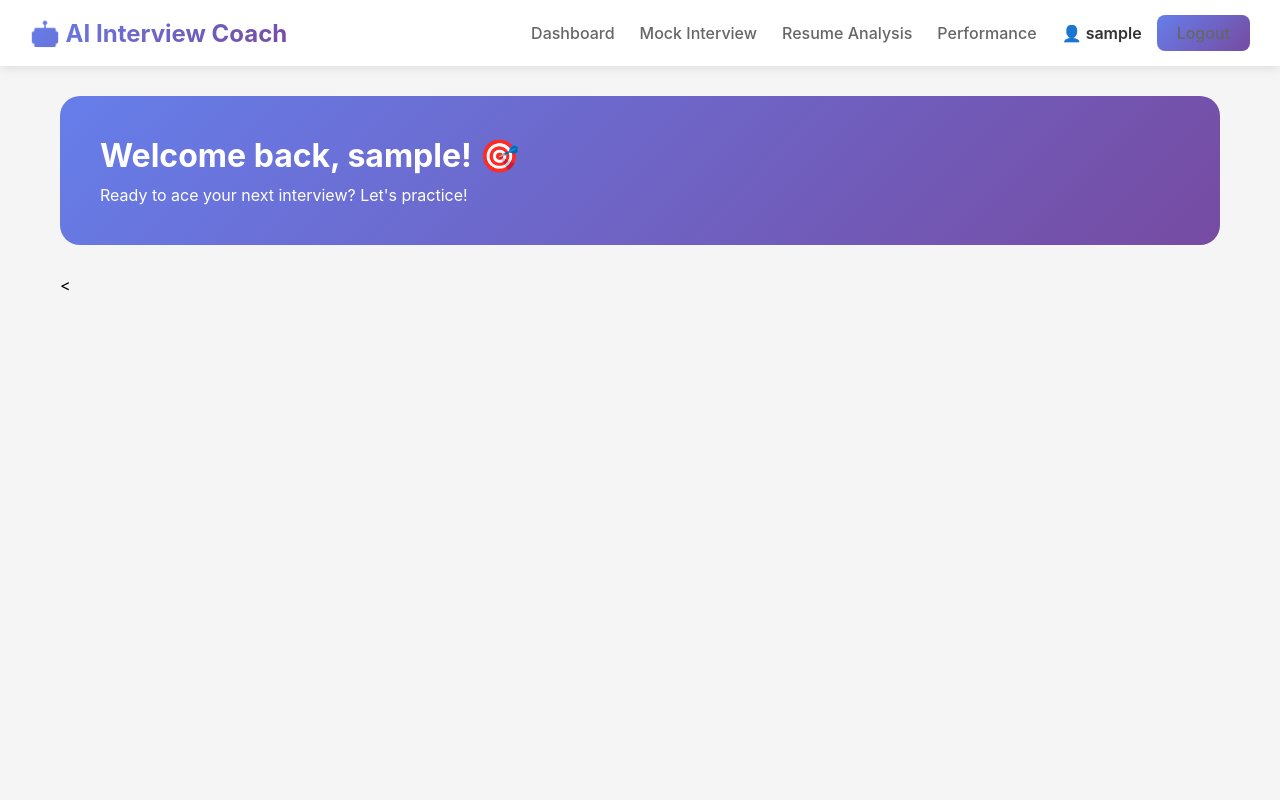
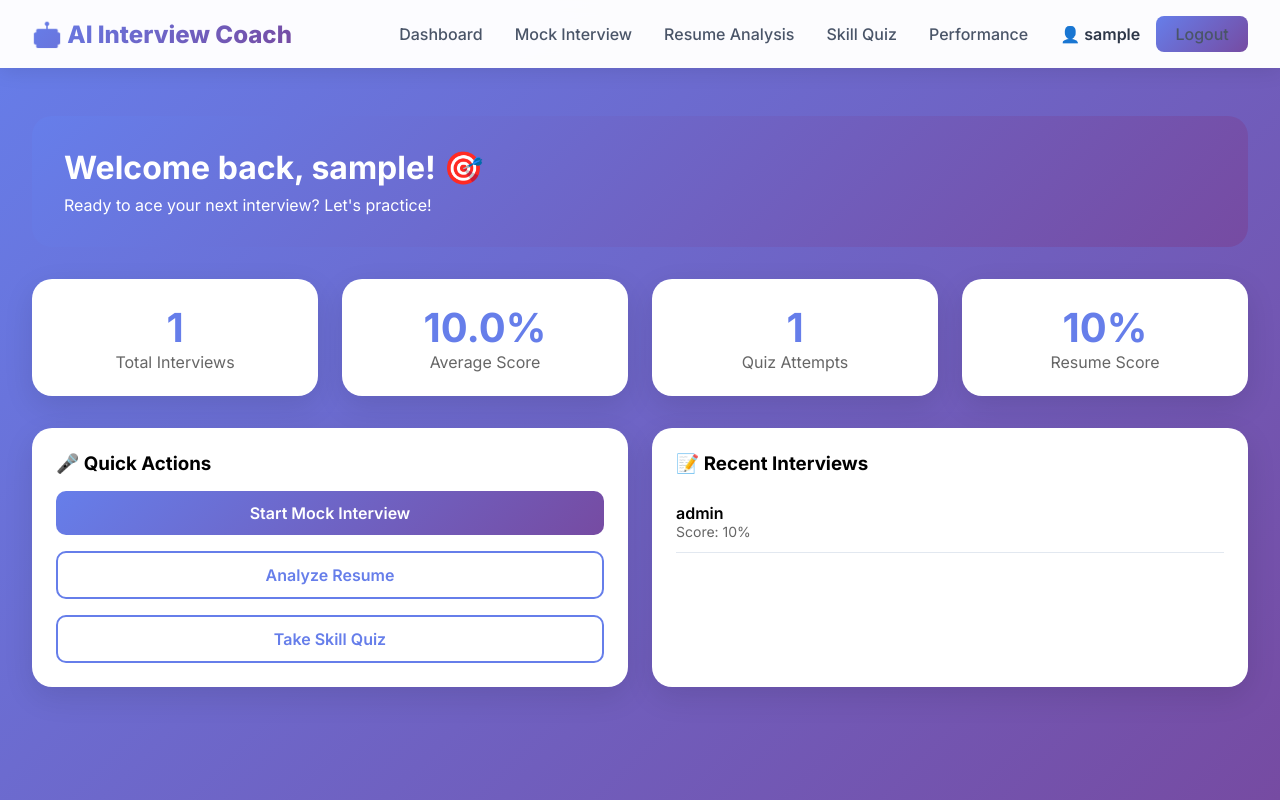
Before and after one commit to devanshsinghtomar/AI-interview-coach-module, a Flask app: page /dashboard in a window 1280 px wide. Run offline with Flask 3, Linux system fonts and the light colour scheme; a user stored in the database is signed in; tables that the repository leaves empty hold one stand-in row (values such as "Sample post").

Commit message:
Update dashboard.html

```diff
--- a/templates/dashboard.html
+++ b/templates/dashboard.html
@@ -1,255 +1,56 @@
-<!DOCTYPE html>
-<html lang="en">
-<head>
-    <meta charset="UTF-8">
-    <meta name="viewport" content="width=device-width, initial-scale=1.0">
-    <title>Dashboard - AI Interview Coach</title>
-    <style>
-        * {
-            margin: 0;
-            padding: 0;
-            box-sizing: border-box;
-        }
+{% extends "base.html" %}
 
-        body {
-            font-family: -apple-system, BlinkMacSystemFont, 'Segoe UI', Roboto, sans-serif;
-            background: #f5f5f5;
-        }
+{% block title %}Dashboard - AI Interview Coach{% endblock %}
 
-        .navbar {
-            background: white;
-            box-shadow: 0 2px 10px rgba(0,0,0,0.1);
-            padding: 15px 30px;
-            display: flex;
-            justify-content: space-between;
-            align-items: center;
-            position: sticky;
-            top: 0;
-            z-index: 100;
-        }
+{% block content %}
+<div>
+    <div style="background: linear-gradient(135deg, #667eea 0%, #764ba2 100%); border-radius: 20px; padding: 2rem; color: white; margin-bottom: 2rem;">
+        <h1 style="font-size: 2rem; margin-bottom: 0.5rem;">Welcome back, {{ current_user.username }}! 🎯</h1>
+        <p>Ready to ace your next interview? Let's practice!</p>
+    </div>
 
-        .logo {
-            font-size: 24px;
-            font-weight: bold;
-            background: linear-gradient(135deg, #667eea 0%, #764ba2 100%);
-            -webkit-background-clip: text;
-            background-clip: text;
-            color: transparent;
-        }
+    <div style="display: grid; grid-template-columns: repeat(auto-fit, minmax(250px, 1fr)); gap: 1.5rem; margin-bottom: 2rem;">
+        <div class="card" style="text-align: center;">
+            <div style="font-size: 2.5rem; font-weight: bold; color: #667eea;">{{ total_interviews }}</div>
+            <div style="color: #666;">Total Interviews</div>
+        </div>
+        <div class="card" style="text-align: center;">
+            <div style="font-size: 2.5rem; font-weight: bold; color: #667eea;">{{ avg_score }}%</div>
+            <div style="color: #666;">Average Score</div>
+        </div>
+        <div class="card" style="text-align: center;">
+            <div style="font-size: 2.5rem; font-weight: bold; color: #667eea;">{{ quiz_count }}</div>
+            <div style="color: #666;">Quiz Attempts</div>
+        </div>
+        <div class="card" style="text-align: center;">
+            <div style="font-size: 2.5rem; font-weight: bold; color: #667eea;">{{ resume_score }}%</div>
+            <div style="color: #666;">Resume Score</div>
+        </div>
+    </div>
 
-        .nav-links {
-            display: flex;
-            gap: 25px;
-            align-items: center;
-        }
-
-        .nav-links a {
-            text-decoration: none;
-            color: #666;
-            font-weight: 500;
-            transition: color 0.3s;
-        }
-
-        .nav-links a:hover {
-            color: #667eea;
-        }
-
-        .user-info {
-            display: flex;
-            align-items: center;
-            gap: 15px;
-        }
-
-        .username {
-            font-weight: 600;
-            color: #333;
-        }
-
-        .logout-btn {
-            background: linear-gradient(135deg, #667eea 0%, #764ba2 100%);
-            color: white;
-            padding: 8px 20px;
-            border-radius: 8px;
-            text-decoration: none;
-            font-weight: 500;
-        }
-
-        .container {
-            max-width: 1200px;
-            margin: 30px auto;
-            padding: 0 20px;
-        }
-
-        .welcome-card {
-            background: linear-gradient(135deg, #667eea 0%, #764ba2 100%);
-            color: white;
-            padding: 40px;
-            border-radius: 20px;
-            margin-bottom: 30px;
-        }
-
-        .welcome-card h1 {
-            font-size: 32px;
-            margin-bottom: 10px;
-        }
-
-        .stats {
-            display: grid;
-            grid-template-columns: repeat(auto-fit, minmax(280px, 1fr));
-            gap: 25px;
-            margin-bottom: 40px;
-        }
-
-        .stat-card {
-            background: white;
-            padding: 30px;
-            border-radius: 15px;
-            text-align: center;
-            box-shadow: 0 2px 10px rgba(0,0,0,0.05);
-            transition: transform 0.3s;
-        }
-
-        .stat-card:hover {
-            transform: translateY(-5px);
-            box-shadow: 0 10px 30px rgba(0,0,0,0.1);
-        }
-
-        .stat-number {
-            font-size: 42px;
-            font-weight: bold;
-            color: #667eea;
-            margin-bottom: 10px;
-        }
-
-        .stat-label {
-            color: #666;
-            font-size: 14px;
-            text-transform: uppercase;
-            letter-spacing: 1px;
-        }
-
-        .action-buttons {
-            display: flex;
-            gap: 20px;
-            margin-bottom: 40px;
-            flex-wrap: wrap;
-        }
-
-        .btn {
-            padding: 12px 30px;
-            border: none;
-            border-radius: 10px;
-            font-size: 16px;
-            font-weight: 600;
-            cursor: pointer;
-            text-decoration: none;
-            display: inline-block;
-            transition: transform 0.2s;
-        }
-
-        .btn-primary {
-            background: linear-gradient(135deg, #667eea 0%, #764ba2 100%);
-            color: white;
-        }
-
-        .btn-secondary {
-            background: white;
-            color: #667eea;
-            border: 2px solid #667eea;
-        }
-
-        .btn-primary:hover, .btn-secondary:hover {
-            transform: translateY(-2px);
-        }
-
-        .section-title {
-            font-size: 24px;
-            margin-bottom: 20px;
-            color: #333;
-        }
-
-        .interview-list {
-            background: white;
-            border-radius: 15px;
-            overflow: hidden;
-            box-shadow: 0 2px 10px rgba(0,0,0,0.05);
-        }
-
-        .interview-item {
-            padding: 18px 25px;
-            border-bottom: 1px solid #e0e0e0;
-            display: flex;
-            justify-content: space-between;
-            align-items: center;
-            transition: background 0.3s;
-        }
-
-        .interview-item:hover {
-            background: #f8f9fa;
-        }
-
-        .interview-info h4 {
-            margin-bottom: 5px;
-            color: #333;
-        }
-
-        .interview-info small {
-            color: #999;
-        }
-
-        .score-badge {
-            background: #667eea;
-            color: white;
-            padding: 5px 15px;
-            border-radius: 20px;
-            font-weight: bold;
-            font-size: 14px;
-        }
-
-        @media (max-width: 768px) {
-            .navbar {
-                flex-direction: column;
-                gap: 15px;
-            }
-
-            .nav-links {
-                flex-wrap: wrap;
-                justify-content: center;
-            }
-
-            .stats {
-                grid-template-columns: 1fr;
-            }
-
-            .action-buttons {
-                flex-direction: column;
-            }
-
-            .btn {
-                text-align: center;
-            }
-        }
-    </style>
-</head>
-<body>
-    <nav class="navbar">
-        <div class="logo">🤖 AI Interview Coach</div>
-        <div class="nav-links">
-            <a href="/dashboard">Dashboard</a>
-            <a href="/start-interview">Mock Interview</a>
-            <a href="/resume">Resume Analysis</a>
-            <a href="/performance">Performance</a>
-            <div class="user-info">
-                <span class="username">👤 {{ current_user.username }}</span>
-                <a href="/logout" class="logout-btn">Logout</a>
+    <div style="display: grid; grid-template-columns: repeat(auto-fit, minmax(300px, 1fr)); gap: 1.5rem;">
+        <div class="card">
+            <h3 style="margin-bottom: 1rem;">🎤 Quick Actions</h3>
+            <div style="display: flex; flex-direction: column; gap: 1rem;">
+                <a href="/mock-interview" class="btn btn-primary" style="text-align: center;">Start Mock Interview</a>
+                <a href="/resume-analysis" class="btn btn-secondary" style="text-align: center;">Analyze Resume</a>
+                <a href="/skill-quiz" class="btn btn-secondary" style="text-align: center;">Take Skill Quiz</a>
             </div>
         </div>
-    </nav>
 
-    <div class="container">
-        <div class="welcome-card">
-            <h1>Welcome back, {{ current_user.username }}! 🎯</h1>
-            <p>Ready to ace your next interview? Let's practice!</p>
+        <div class="card">
+            <h3 style="margin-bottom: 1rem;">📝 Recent Interviews</h3>
+            {% if recent_interviews %}
+                {% for interview in recent_interviews %}
+                <div style="padding: 0.75rem 0; border-bottom: 1px solid #e2e8f0;">
+                    <div style="font-weight: 600;">{{ interview.job_role }}</div>
+                    <div style="font-size: 0.875rem; color: #666;">Score: {{ interview.score }}%</div>
+                </div>
+                {% endfor %}
+            {% else %}
+                <p style="color: #666;">No interviews yet. Start your first interview!</p>
+            {% endif %}
         </div>
-
-        <
+    </div>
+</div>
+{% endblock %}
```
